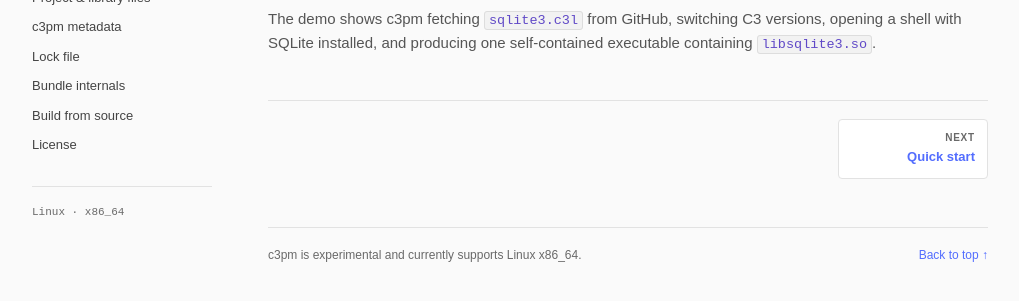
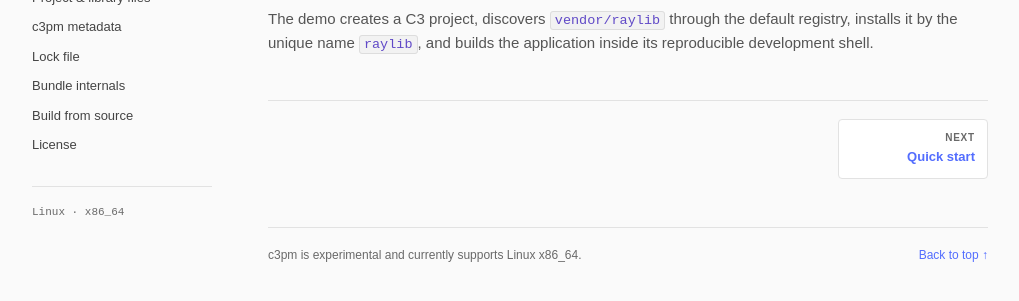
Before and after one commit to SMFloris/c3pm, a Jekyll site: the page built from docs/index.md, in a window 1280 px wide and 900 px high, scrolled down 636 px, cut to the strip 574-875 px from the top of the window. Shown: the whole strip, without its empty margins (88-1107 px from the left). Built offline with Jekyll 4.4.1, drawn with Linux system fonts in a browser that asks for light colours.

```diff
--- a/docs/index.md
+++ b/docs/index.md
@@ -51,9 +51,9 @@ description: Reproducible C3 projects, powered by Nix.
 <section class="home-demo" aria-labelledby="home-demo-title">
   <h2 id="home-demo-title">See c3pm in action</h2>
   <div class="home-demo-player">
-    <script src="https://asciinema.org/a/a0BODrl7BoN9U6xM.js" id="asciicast-a0BODrl7BoN9U6xM" async="true"></script>
+    <script src="https://asciinema.org/a/U3d5pHHQY7fR1mgZ.js" id="asciicast-U3d5pHHQY7fR1mgZ" async="true"></script>
   </div>
-  <p>The demo shows c3pm fetching <code>sqlite3.c3l</code> from GitHub, switching C3 versions, opening a shell with SQLite installed, and producing one self-contained executable containing <code>libsqlite3.so</code>.</p>
+  <p>The demo creates a C3 project, discovers <code>vendor/raylib</code> through the default registry, installs it by the unique name <code>raylib</code>, and builds the application inside its reproducible development shell.</p>
 </section>
 
 <nav class="section-pagination" aria-label="Section navigation">
```
Also changed, not shown: README.md.
